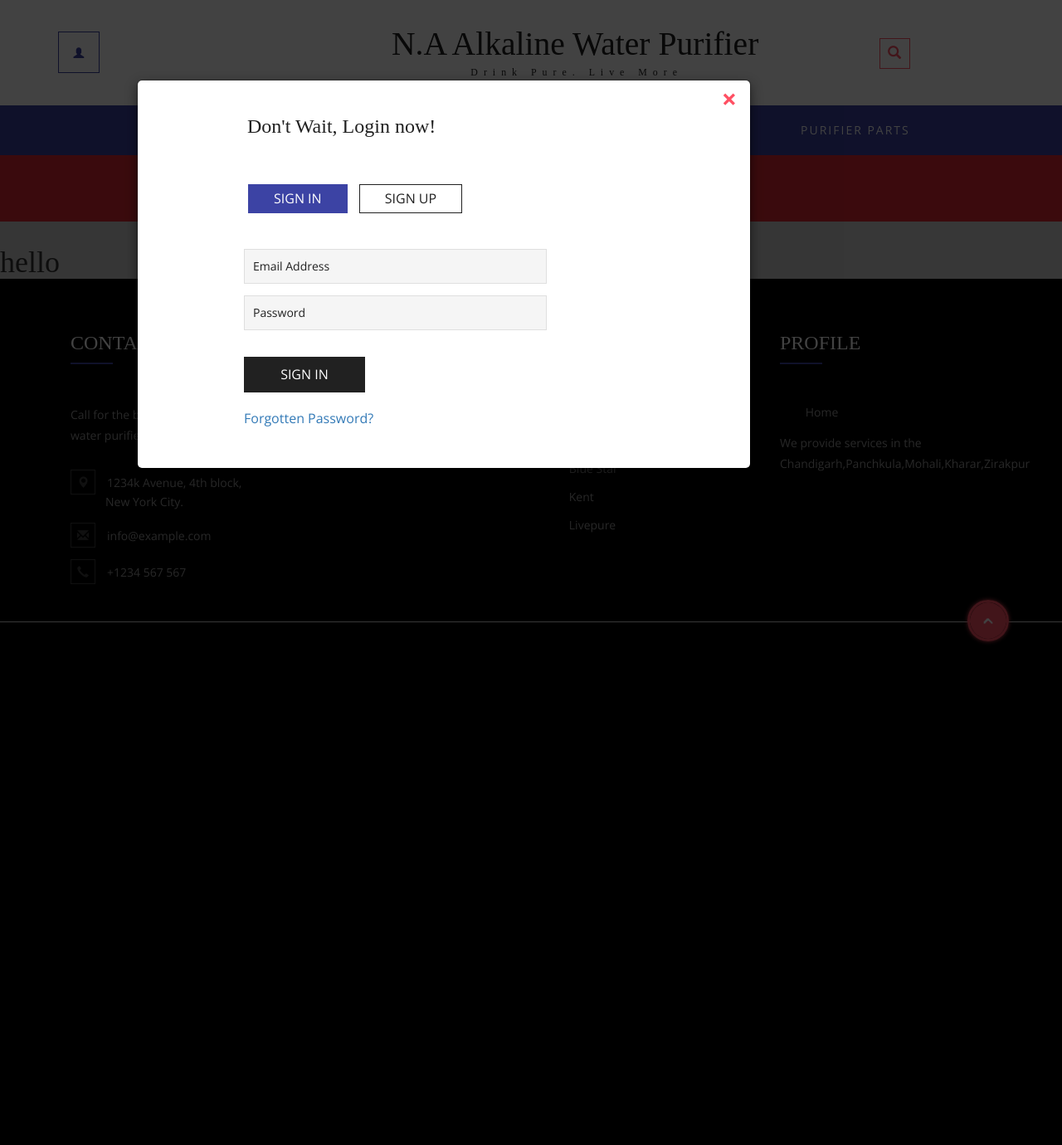
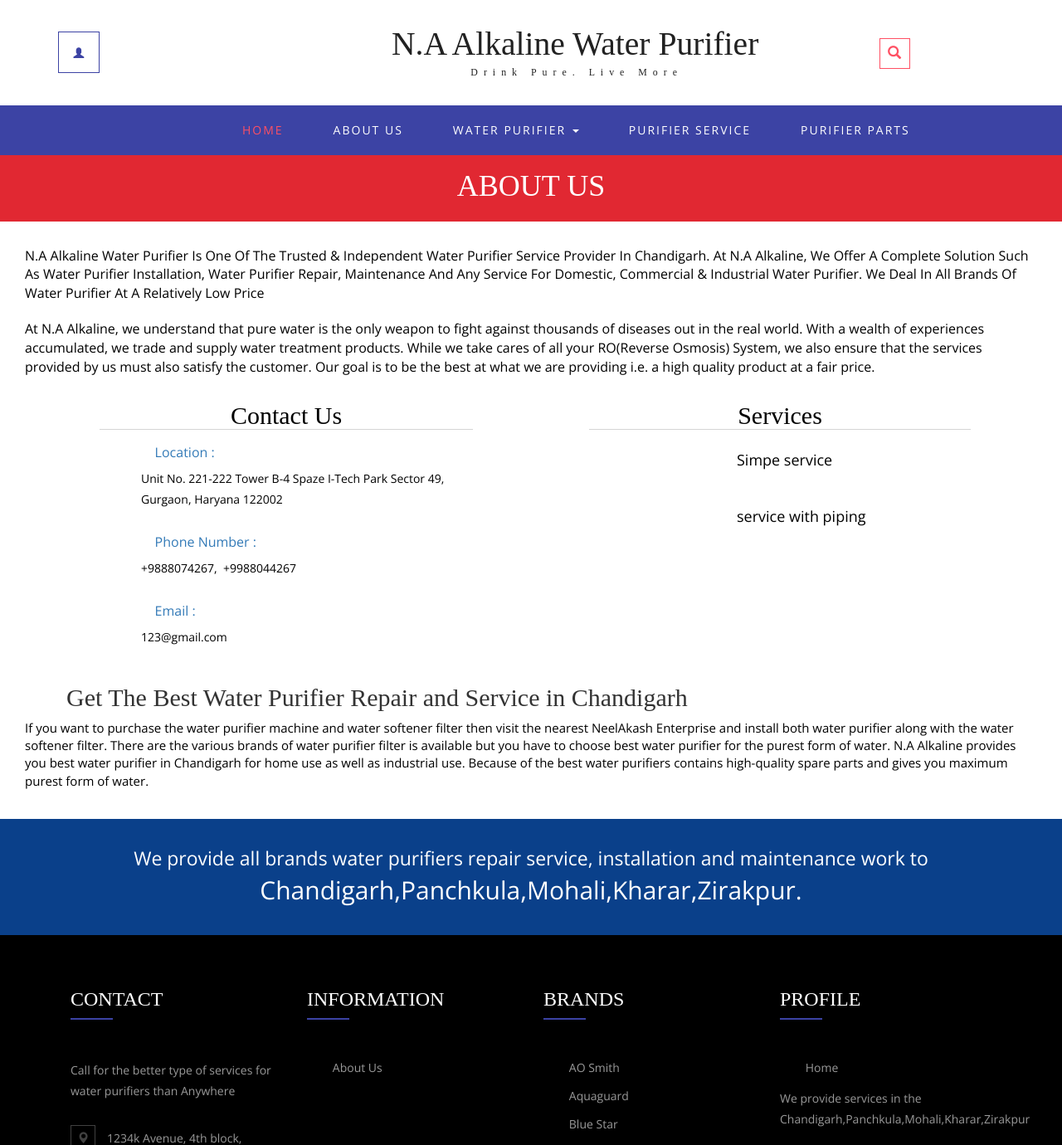
Before and after one commit to Payal245/WaterPurifier, a Django app: page /about/ in a window 1280 px wide. Shown: the top 1380 px of the page at 83% size. Before the commit the page ends 775 px from the top, so only its background shows below. Run offline with Django 3.2, Linux system fonts and the light colour scheme; data comes from the database, SQL or seed files in the repository; some libraries are stand-ins or nearby versions; some web fonts are replaced.

Commit message:
commit finally

```diff
--- a/front_panel/views.py
+++ b/front_panel/views.py
@@ -205,7 +205,8 @@ def about(request):
             break
         bd_data.append(i)
         c += 1
-    return render(request,"about.html",{'data':data,'bd_data':bd_data})
+    sr_data=ServiceCharges.objects.all();
+    return render(request,"about.html",{'data':data,'bd_data':bd_data,'sr_data':sr_data})
 
 def modal_search(request):
     if request.session['email']!="":
--- a/templates/about.html
+++ b/templates/about.html
@@ -3,8 +3,47 @@
 About
 {% endblock %}
 {% block content %}
-<div style="background-color:rgba(200,200,200,0.8);height:100%;width:100%;">
-    <div class="col-sm-12 h1 text-center" style="background-color:rgba(225,40,50,1); height:80px; margin-top:0px; color:white; margin-bottom:30px;padding-top:18px;"><h1>ABOUT US</h1></div>
-    <h1>hello</h1>
+<div class="col-sm-12 h1 text-center" style="background-color:rgba(225,40,50,1); height:80px; margin-top:0px; color:white; margin-bottom:30px;padding-top:18px;"><h1>ABOUT US</h1></div>
+<div style="background-color:white; height:940px;">
+    <div style="padding-left:30px;padding-right:40px;">
+        <p style="color:black;font-size:16px;">N.A Alkaline Water Purifier Is One Of The Trusted & Independent Water Purifier Service Provider In Chandigarh. At N.A Alkaline, We Offer A Complete Solution Such As Water Purifier Installation, Water Purifier Repair, Maintenance And Any Service For Domestic, Commercial & Industrial Water Purifier. We Deal In All Brands Of Water Purifier At A Relatively Low Price</p>
+    </div>
+    <div style="padding-left:30px;padding-right:40px;padding-top:20px;" >
+        <p style="color:black;font-size:16px;">At N.A Alkaline, we understand that pure water is the only weapon to fight against thousands of diseases out in the real world. With a wealth of experiences accumulated, we trade and supply water treatment products. While we take cares of all your RO(Reverse Osmosis) System, we also ensure that the services provided by us must also satisfy the customer. Our goal is to be the best at what we are providing i.e. a high quality product at a fair price.
+    </div>
+
+    <div style="padding-left:20px;padding-top:30px;padding-bottom:30px;height:350px;">
+        <div class="col-md-6 w3_footer_grid" style="padding-left:100px;padding-right:80px;">
+            <h2 style="color:black;border-bottom:1px solid #d5d5d5;text-align:center;">Contact Us</h2>
+            <a href="#"><i class="fa fa-map-marker" style="padding-top:20px;padding-bottom:10px;padding-left:50px;"></i>&nbsp;Location :</a>
+            <p style="color:black;padding-left:50px;">Unit No. 221-222 Tower B-4 Spaze I-Tech Park Sector 49, Gurgaon, Haryana 122002</p>
+            <a href="#"><i class="fa fa-phone"  style="padding-bottom:10px;padding-left:50px;"></i>&nbsp;Phone Number :</a>
+            <p style="color:black;padding-left:50px;">+9888074267,&nbsp;  +9988044267</p>
+            <a href="#"><i class="fa fa-envelope"  style="padding-bottom:10px;padding-left:50px;"></i>&nbsp;Email :</a>
+            <p style="color:black;padding-left:50px;">123@gmail.com</p>
+        </div>
+
+        <div class="col-md-6 w3_footer_grid" style="padding-left:60px;padding-right:110px;">
+            <h2 style="color:black;border-bottom:1px solid #d5d5d5;text-align:center;">Services</h2>
+            {% if sr_data %}
+            <div style="padding-top:20px;">
+            {% for i in sr_data %}
+            <p style="color:black;padding-left:178px;font-size:18px;">{{ i.service }}</p>
+            {% endfor %}
+            </div>
+            {% endif %}
+
+        </div>
+    </div>
+    <div style="padding-top:20px;padding-right:40px;padding-bottom:15px;"><h2 style="padding-left:80px;padding-bottom:10px;">Get The Best Water Purifier Repair and Service in Chandigarh</h2>
+        <p style="padding-left:30px;font-size:15px;color:black;padding-bottom:20px;">If you want to purchase the water purifier machine and water softener filter then visit the nearest NeelAkash Enterprise and install both water purifier along with the water softener filter. There are the various brands of water purifier filter is available but you have to choose best water purifier for the purest form of water. N.A Alkaline provides you best water purifier in Chandigarh for home use as well as industrial use. Because of the best water purifiers contains high-quality spare parts and gives you maximum purest form of water. </p>
+    </div>
+    <div style="background:#0a408a; height:150px;text-align:center; width:100%;padding-bottom:150px;">
+        <div style="padding-top: 30px;"><span style="font-size: 23px;width:50%;text-align: right;color: rgb(255, 255, 255);line-height: 35px;padding-top:20px;">We provide all brands water purifiers repair service, installation and maintenance work to</span><p style="font-size: 30px;color: rgb(255, 255, 255);">Chandigarh,Panchkula,Mohali,Kharar,Zirakpur.</p>
+        </div>
+    </div>
 </div>
+</div>
+
+
 {% endblock %}
--- a/templates/index.html
+++ b/templates/index.html
@@ -740,7 +740,7 @@ N.A Alkaline Water Purifier
 	<div class="agileinfo_banner_bottom1_grids">
 		<div class="col-md-7 agileinfo_banner_bottom1_grid_left">
 			<h3>Membrane Top Quality<span>50% <i>Discount</i></span></h3>
-			<a href="products.html">Call Now</a>
+			<a href="/about/">Call Now</a>
 		</div>
 		<div class="col-md-5 agileinfo_banner_bottom1_grid_right">
 			<h4>hot deal</h4>
--- a/templates/masterPage.html
+++ b/templates/masterPage.html
@@ -35,6 +35,10 @@
 			$('html,body').animate({scrollTop:$(this.hash).offset().top},1000);
 		});
 	});
+	$(document).ready(function(){
+  $(".toggle").click(function(){
+    $(".log").toggle();
+  });
 </script>
 <!-- //end-smooth-scrolling -->
 </head>
@@ -113,7 +117,7 @@
 	</div>
 </div>
 <script>
-		$('#myModal88').modal('show');
+		$('#myModal88').modal('hide');
 	</script>
 <!-- header modal -->
 <!-- header -->
--- a/templates/service_detail.html
+++ b/templates/service_detail.html
@@ -3,11 +3,11 @@
 Service Details
 {% endblock %}
 {% block content %}
-<div style="background:url(assets\images\services_image.jpg);height:100%;">
+<div style="background:url(/assets/images/services_image.jpg);height:900px;">
     {% if ser_data %}
     {% for i in ser_data %}
-    <h2>{{ i.service }}</h2>
-    <p>{{ i.price }}</p>
+    <label style="font-size:70px;font-weight:bold; padding-left:30px;padding-top:-40px;">.</label><span style="font-size:70px;font-weight:bold;">{{ i.service }}</span>
+    <p style="font-size:50px;padding-left:60px;padding-bottom:50px;">{{ i.price }}</p>
     {% endfor%}
     {% endif %}
 </div>
```
